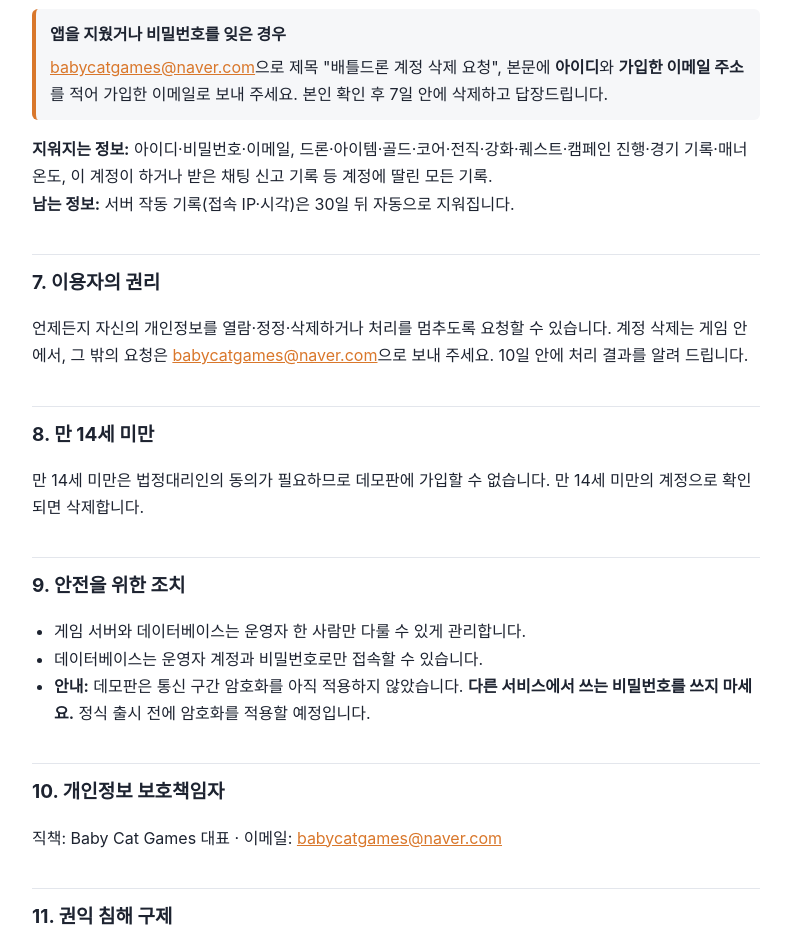
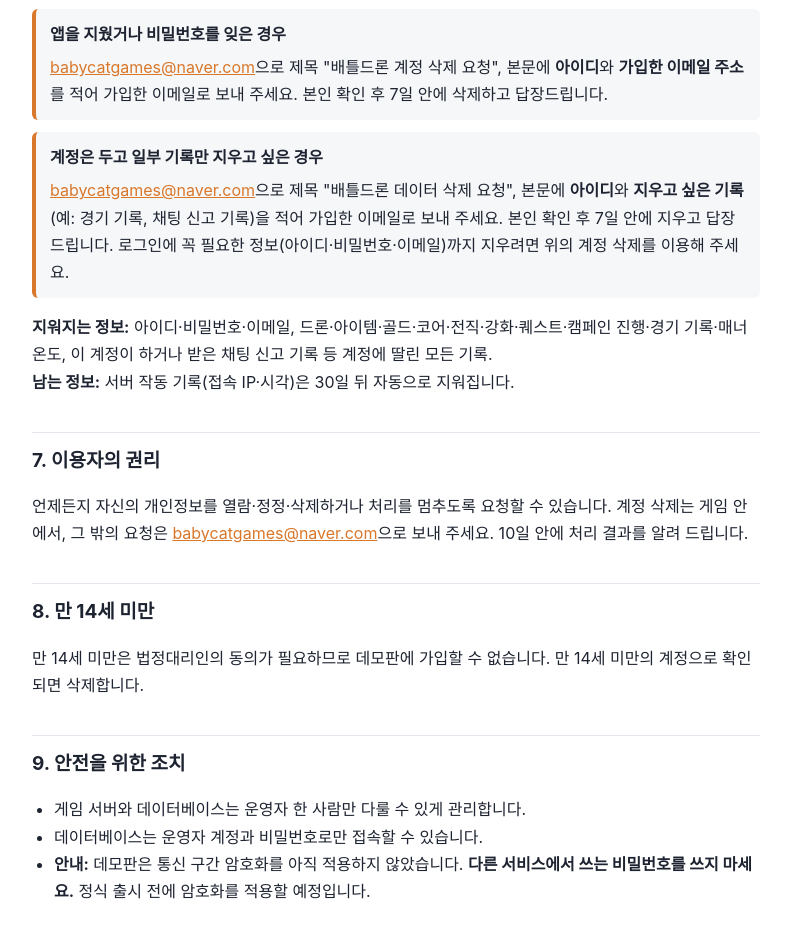
Before and after one commit to kookth32/battledrone-privacy, a plain HTML site: page index.html in a window 1280 px wide. Shown: the part 1767-2699 px from the top of the page, without its empty margins (244-1035 px from the left). Drawn offline with Linux system fonts and the light colour scheme.

Commit message:
update index.html

```diff
--- a/index.html
+++ b/index.html
@@ -77,6 +77,10 @@
 <b>앱을 지웠거나 비밀번호를 잊은 경우</b>
 <p style="margin:6px 0 0"><a href="mailto:babycatgames@naver.com">babycatgames@naver.com</a>으로 제목 "배틀드론 계정 삭제 요청", 본문에 <b>아이디</b>와 <b>가입한 이메일 주소</b>를 적어 가입한 이메일로 보내 주세요. 본인 확인 후 7일 안에 삭제하고 답장드립니다.</p>
 </div>
+<div class="box">
+<b>계정은 두고 일부 기록만 지우고 싶은 경우</b>
+<p style="margin:6px 0 0"><a href="mailto:babycatgames@naver.com">babycatgames@naver.com</a>으로 제목 "배틀드론 데이터 삭제 요청", 본문에 <b>아이디</b>와 <b>지우고 싶은 기록</b>(예: 경기 기록, 채팅 신고 기록)을 적어 가입한 이메일로 보내 주세요. 본인 확인 후 7일 안에 지우고 답장드립니다. 로그인에 꼭 필요한 정보(아이디·비밀번호·이메일)까지 지우려면 위의 계정 삭제를 이용해 주세요.</p>
+</div>
 <p><b>지워지는 정보:</b> 아이디·비밀번호·이메일, 드론·아이템·골드·코어·전직·강화·퀘스트·캠페인 진행·경기 기록·매너 온도, 이 계정이 하거나 받은 채팅 신고 기록 등 계정에 딸린 모든 기록.<br>
 <b>남는 정보:</b> 서버 작동 기록(접속 IP·시각)은 30일 뒤 자동으로 지워집니다.</p>
 
```
